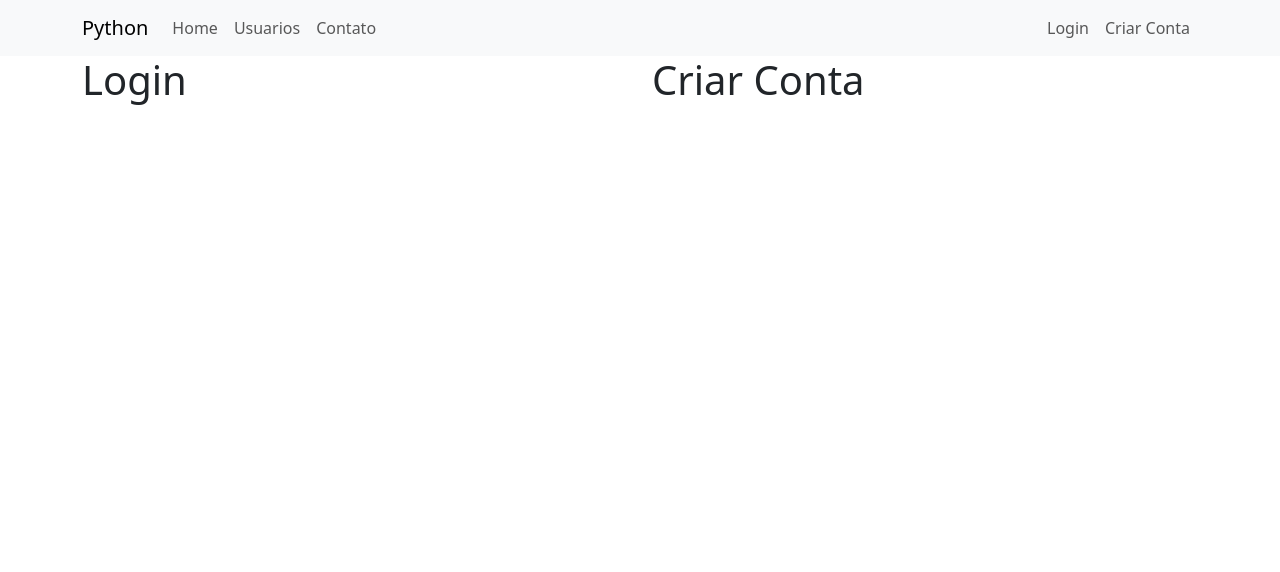
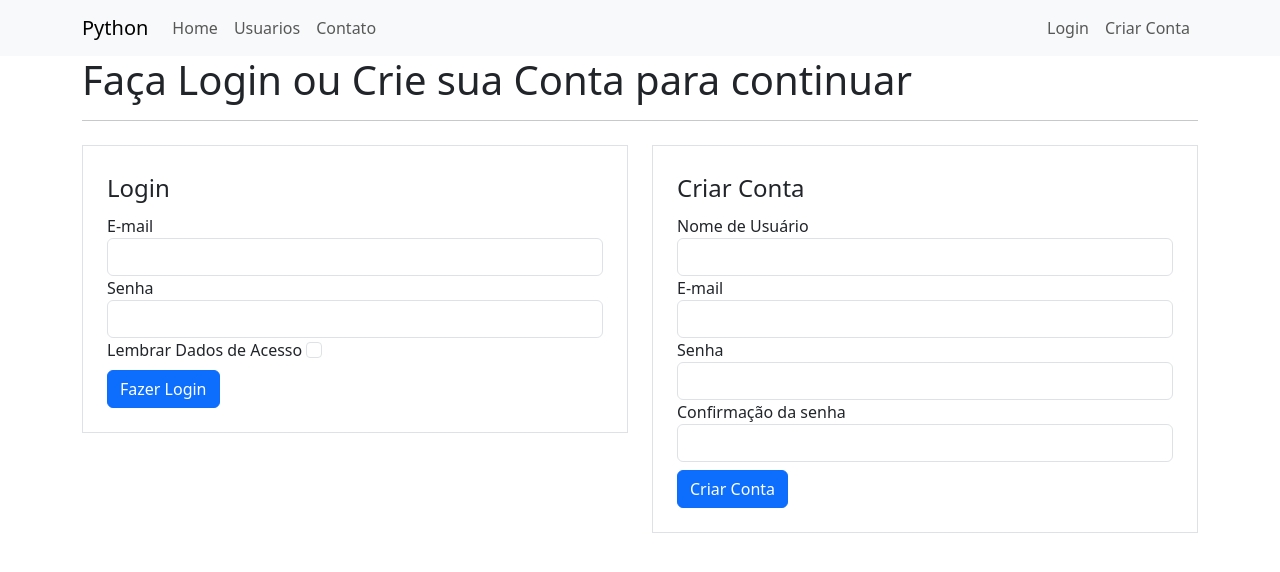
Before and after one commit to ItaloAraujoo/SiteFlask, a Flask app: page /login in a window 1280 px wide. Shown: the top 572 px of the page. Run offline with Flask 2, Linux system fonts and the light colour scheme.

Commit message:
adicionando formularios no html, aplicando bootstrap nos form e liberando metodo post das paginas

```diff
--- /dev/null
+++ b/forms.py
@@ -0,0 +1,16 @@
+from flask_wtf import FlaskForm
+from wtforms import  StringField, PasswordField, SubmitField, BooleanField
+from wtforms.validators import DataRequired, Length, Email, EqualTo
+
+class FormCriarConta(FlaskForm):
+    username= StringField('Nome de Usuário', validators=[DataRequired()])
+    email = StringField('E-mail', validators=[DataRequired(), Email()])
+    senha = PasswordField('Senha', validators=[DataRequired(), Length(6, 20)])
+    confirmacao_senha = PasswordField('Confirmação da senha', validators=[DataRequired(), EqualTo('senha')])
+    botao_submit_criarconta = SubmitField('Criar Conta')
+
+class FormLogin(FlaskForm):
+    email = StringField('E-mail', validators=[DataRequired(), Email()])
+    senha = PasswordField('Senha', validators=[DataRequired(), Length(6, 20)])
+    lembrar_dados = BooleanField('Lembrar Dados de Acesso')
+    botao_submit_login = SubmitField('Fazer Login')
--- a/main.py
+++ b/main.py
@@ -1,7 +1,12 @@
 from flask import Flask, render_template, url_for
+from forms import FormLogin, FormCriarConta
+
 app = Flask(__name__)
 
 lista_usuarios = ['Italo', 'Amanda', 'Gabriel', 'Alessandra']
+
+# segurança dos formulários do site
+app.config['SECRET_KEY'] = '9c0710c20aaaaa8adb5eec94652d8c0c'
 
 
 @app.route('/')
@@ -16,9 +21,11 @@ def contato():
 def usuarios():
     return render_template('usuarios.html', lista_usuarios=lista_usuarios)
 
-@app.route('/login')
+@app.route('/login', methods=['GET', 'POST'])
 def login():
-    return render_template('login.html')
+    form_login = FormLogin()
+    form_criarconta = FormCriarConta()
+    return render_template('login.html', form_login=form_login, form_criarconta=form_criarconta)
 
 if __name__ == '__main__':
     app.run(debug=True)
--- a/templates/login.html
+++ b/templates/login.html
@@ -2,16 +2,56 @@
 
 {% block body %}
     <div class="container">
+        <h1>Faça Login ou Crie sua Conta para continuar</h1>
+        <hr>
         <div class="row">
             <div class="col">
-                <h1>Login</h1>
+                <form method="post" action="" class="border mt-2 p-4">
+                    <legend>Login</legend>
+                    <fieldset>
+                        <div class="form-group">
+                            {{form_login.email.label(class="form-control-label")}}
+                            {{form_login.email(class="form-control")}}
+                        </div>
+                        <div class="form-group">
+                            {{form_login.senha.label(class="form-control-label")}}
+                            {{form_login.senha(class="form-control")}}
+                        </div>
+                        <div class="form-group">
+                            {{form_login.lembrar_dados.label(class="form-control-label")}}
+                            {{form_login.lembrar_dados(class="form-check-input")}}
+                        </div>
+                    </fieldset>
+                    {{form_login.botao_submit_login(class="btn btn-primary mt-2")}}
+                </form>
             </div>
             <div class="col">
-                <h1>Criar Conta</h1>
+                <form method="post" action="" class="border mt-2 p-4" >
+                    <legend>Criar Conta</legend>
+                    <fieldset>
+                        <div class="form-group">
+                            {{form_criarconta.username.label(class="form-control-label")}}
+                            {{form_criarconta.username(class="form-control")}}
+                        </div>
+                        <div class="form-group">
+                            {{form_criarconta.email.label(class="form-control-label")}}
+                            {{form_criarconta.email(class="form-control")}}
+                        </div>
+                        <div class="form-group">
+                            {{form_criarconta.senha.label(class="form-control-label")}}
+                            {{form_criarconta.senha(class="form-control")}}
+                        </div>
+                        <div class="form-group">
+                            {{form_criarconta.confirmacao_senha.label(class="form-control-label")}}
+                            {{form_criarconta.confirmacao_senha(class="form-control")}}
+                        </div>
+                    </fieldset>
+                    {{form_criarconta.botao_submit_criarconta(class="btn btn-primary mt-2")}}
+                </form>
             </div>
         </div>
     </div>
 
+{% endblock %}
 
-
-{% endblock %}
+margem
```
